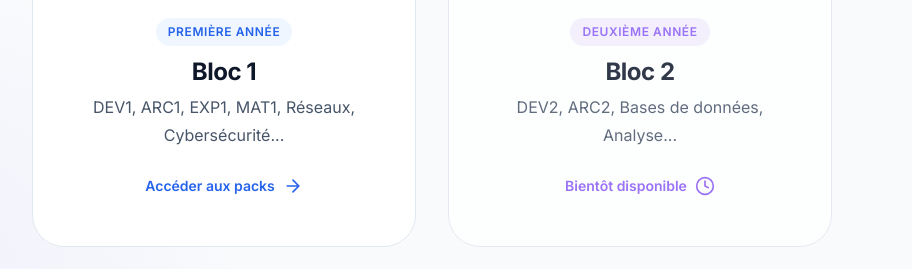
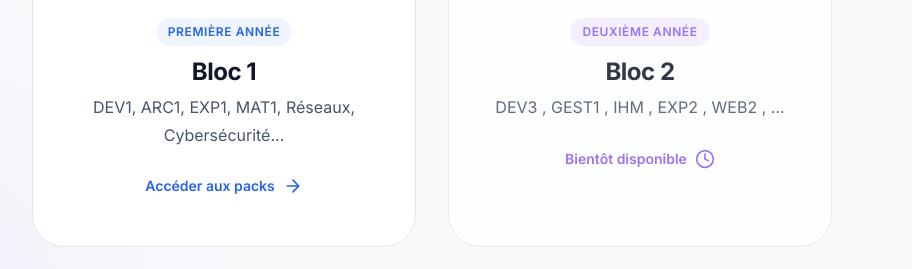
Before and after one commit to DevByRed/SynthESI, a plain HTML site: page index.html in a window 1280 px wide. Shown: the part 683-952 px from the top of the page, without its empty margins (208-1120 px from the left). Drawn offline with Linux system fonts and the light colour scheme.

Commit message:
Corrections des cours

```diff
--- a/index.html
+++ b/index.html
@@ -76,7 +76,7 @@
             <span class="year-card-badge">Deuxième année</span>
             <h2 class="year-card-title">Bloc 2</h2>
             <p class="year-card-subtitle">
-              DEV2, ARC2, Bases de données, Analyse...
+              DEV3 , GEST1 , IHM , EXP2 , WEB2 , ...
             </p>
             <span class="year-card-btn">
               Bientôt disponible
```
